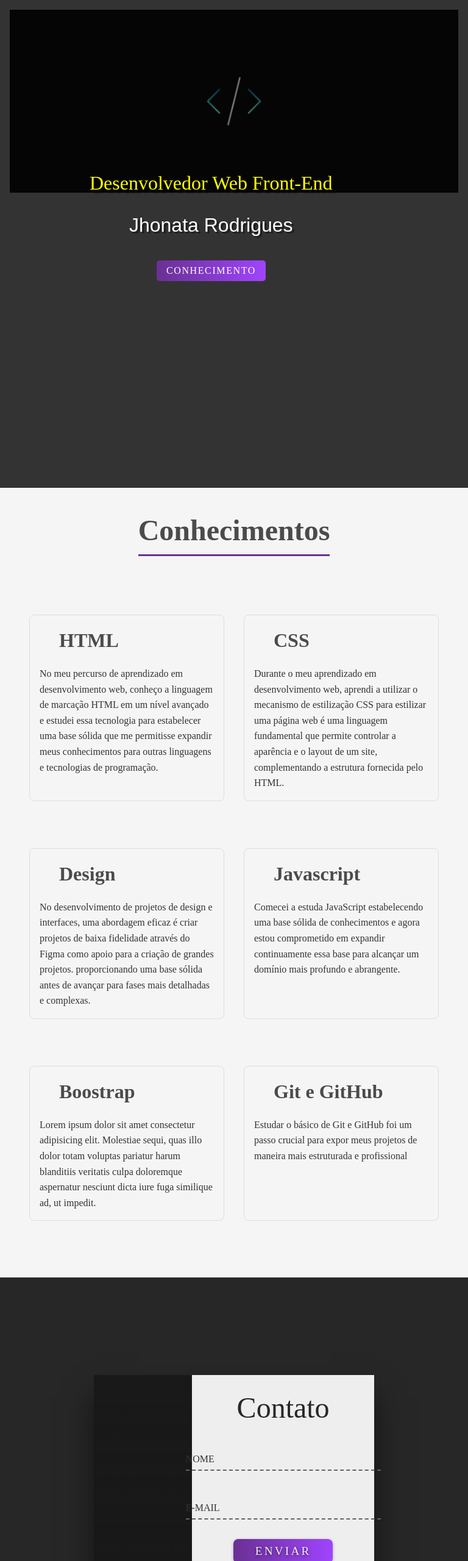
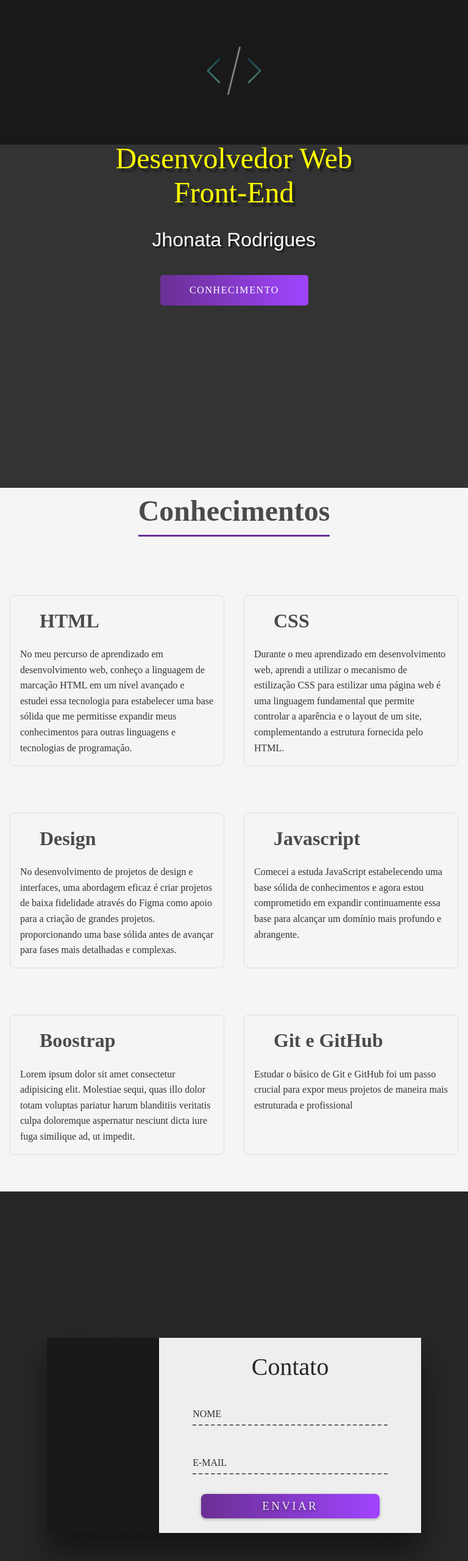
Before and after one commit to hxren1/Portiflio-Jhonata, a plain HTML site: page index.html in a window 768 px wide. Shown: the top 2560 px of the page at 61% size. Drawn offline with Linux system fonts and the light colour scheme.

Commit message:
Update style.css

```diff
--- a/style.css
+++ b/style.css
@@ -90,11 +90,13 @@
   }
 
   .img-wrapper {
-    width: 100%;
-    height: 100%;
-    overflow: hidden;
-    background-color: rgba(0, 0, 0, 0.8);
+    max-width: 100%;
+    height: 300px;
+    margin: 0 auto;
+    background-size: cover;
+    background-position: center;
   }
+
 
   .img-wrapper img {
     width: 100%;
@@ -445,11 +447,11 @@
   }
 
   .sessao-contato form {
-    width: 100%;
     display: flex;
     flex-direction: column;
     align-items: center;
   }
+
 
   .input-group {
     position: relative;
@@ -627,9 +629,10 @@
       width: 40rem;
   }
 
-  /* Global Styles */
+  @media (max-width: 768px) {
+  }
 
-* {
+  *{
     box-sizing: border-box;
     margin: 0;
     padding: 0;
@@ -678,12 +681,6 @@ header {
     cursor: pointer;
   }
 
-/* Conhecimentos Styles */
-
-.sessao-conhecimentos {
-  padding: 2em;
-}
-
   .conhecimentos {
       display: flex;
       flex-wrap: wrap;
@@ -710,22 +707,152 @@ header {
       }
     }
 
-.conhecimento-header {
-  display: flex;
-  align-items: center;
-  margin-bottom: 0.5em;
+    @media (max-width: 768px) {
+      .img-wrapper {
+        height: 200px;
+      }
     }
 
-.conhecimento-header i {
+    @media (max-width: 480px) {
+      .img-wrapper {
+        height: 150px;
+      }
+    }
+    @media (max-width: 768px) {
+      .banner {
+        position: absolute;
+        top: 20%;
+        left: 10%;
+        width: 80%;
+      }
+
+      .banner h1 {
         font-size: 2.5rem;
       }
 
-.conhecimento-header h3 {
-  font-family: var(--font-secundary);
-  font-size: 2rem;
-  padding-left: 2rem;
+      .banner p {
+        font-size: 1.5rem;
       }
 
-.conhecimento-text {
-  font-family: var(--font-secundary);
+      .banner button {
+        padding: 0.5rem 2rem;
       }
+    }
+    @media (min-width: 768px) and (max-width: 992px) {
+      .banner {
+        position: absolute;
+        top: 25%;
+        left: 15%;
+        width: 70%;
+      }
+
+      .banner h1 {
+        font-size: 3rem;
+      }
+
+      .banner p {
+        font-size: 2rem;
+      }
+
+      .banner button {
+        padding: 1rem 3rem;
+      }
+    }
+    @media (min-width: 992px) {
+      .banner {
+        position: absolute;
+        top: 30%;
+        left: 15%;
+        width: 60%;
+      }
+
+      .banner h1 {
+        font-size: 3.5rem;
+      }
+
+      .banner p {
+        font-size: 2rem;
+      }
+
+      .banner button {
+        padding: 1rem 3rem;
+      }
+    }
+    @media (max-width: 768px) {
+      .contato-wrapper {
+          width: 80%;
+          height: 20rem;
+      }
+
+      .contato-left {
+          width: 30%;
+      }
+
+      .contato-right {
+          width: 70%;
+          padding: 1rem 2rem 2rem 2rem;
+      }
+
+      .sessao-contato h1 {
+          font-size: 2.5rem;
+      }
+  }
+  @media (min-width: 768px) and (max-width: 992px) {
+    .contato-wrapper {
+        width: 70%;
+        height: 25rem;
+    }
+
+    .contato-left {
+        width: 32%;
+    }
+
+    .contato-right {
+        width: 68%;
+        padding: 1rem 2.5rem 2.5rem 2.5rem;
+    }
+
+    .sessao-contato h1 {
+        font-size: 2.8rem;
+    }
+}
+
+
+@media (min-width: 992px) {
+    .contato-wrapper {
+        width: 60%;
+        height: 30rem;
+    }
+
+    .contato-left {
+        width: 35%;
+    }
+
+    .contato-right {
+        width: 65%;
+        padding: 1rem 3rem 3rem 3rem;
+    }
+
+    .sessao-contato h1 {
+        font-size: 3rem;
+    }
+}
+@media (max-width: 768px) {
+  .contato-wrapper {
+      width: 80%;
+      height: 20rem;
+  }
+
+  .contato-left {
+      width: 30%;
+  }
+
+  .contato-right {
+      width: 70%;
+      padding: 1rem 2rem 2rem 2rem;
+  }
+
+  .sessao-contato h1 {
+      font-size: 2.5rem;
+  }
+}
```
Lines whose indentation alone changed are shown as unchanged.
